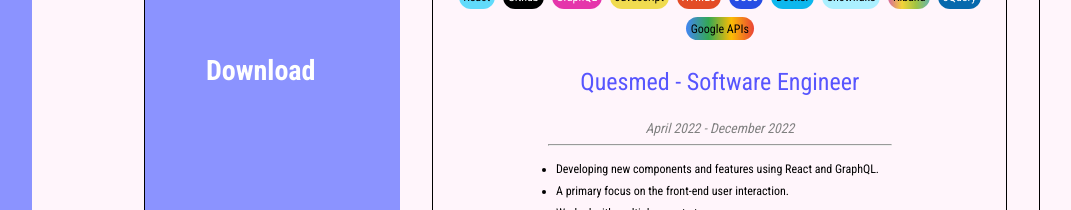
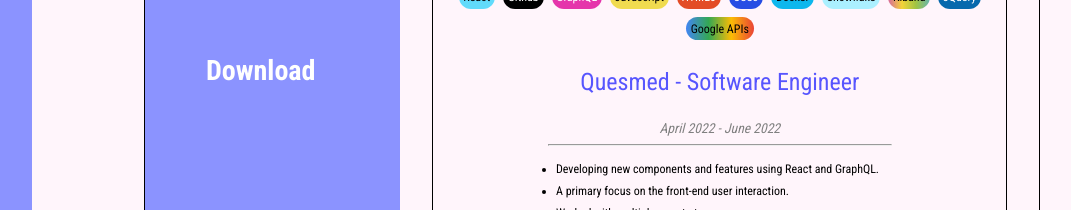
Before and after one commit to wziller/dev-portfolio, a Next.js app: page / in a window 1280 px wide. Shown: the part 2880-3090 px from the top of the page, without its empty margins (128-1199 px from the left). Built offline with nearby package versions, Linux system fonts and the light colour scheme.

Commit message:
Quesmed dates modified

```diff
--- a/app/components/ResumeDisplay/WorkExperience.jsx
+++ b/app/components/ResumeDisplay/WorkExperience.jsx
@@ -85,7 +85,7 @@
         />
         <p className="company-name">Quesmed - Software Engineer </p>
         <p className="company-dates">
-          <i>April 2022 - December 2022</i>
+          <i>April 2022 - June 2022</i>
         </p>
         <ul className="responsibilities-list">
           <hr className="work-linebreak"></hr>
```
